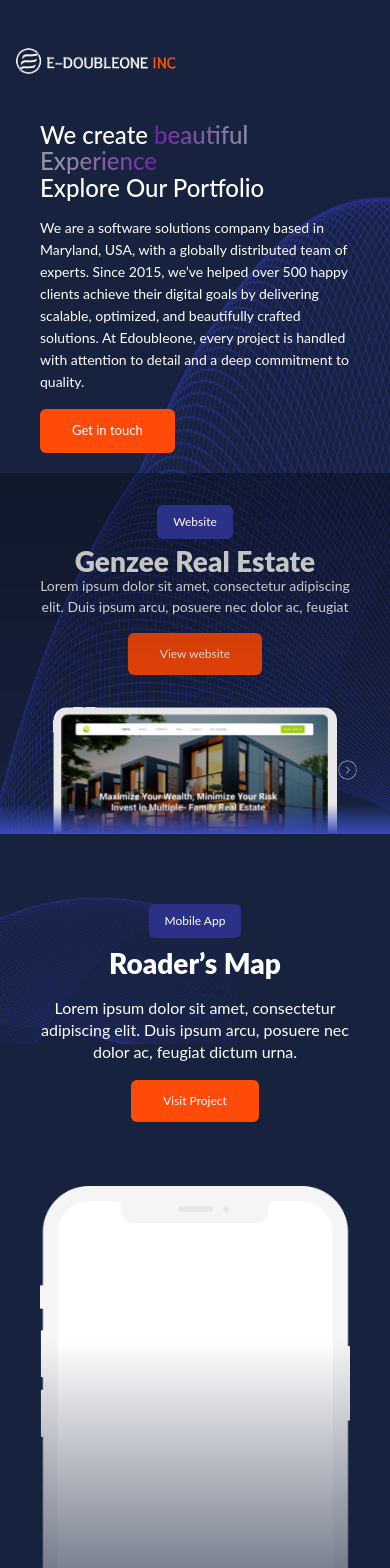
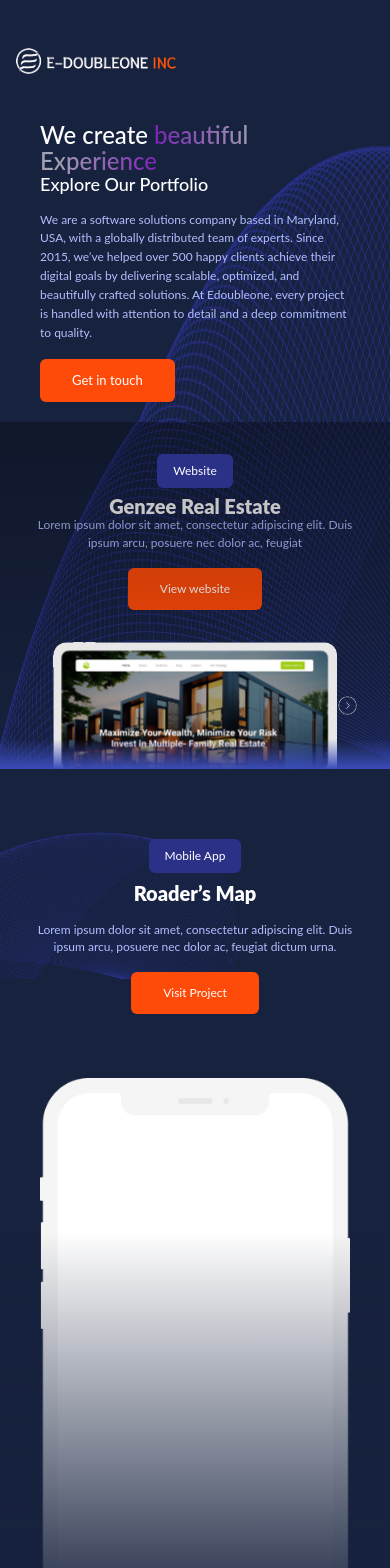
Before and after one commit to qutesly/E-DOUBLEONE-INC, a React (Create React App) app: page / in a window 390 px wide. Shown: the top 1568 px of the page. Built offline with nearby package versions, Linux system fonts and the light colour scheme; some icons are missing.

Commit message:
first commit

```diff
--- a/src/components/Home/Card.component.jsx
+++ b/src/components/Home/Card.component.jsx
@@ -13,8 +13,8 @@
       {...props}
     >
       <img className="w-full rounded-xl" src={src} alt={title} />
-      <h2 className="text-[24px] font-[900]">{title}</h2>
-      <p className="text-[17px] font-[400] leading-[22px]">{details}</p>
+      <h2 className="text-[20px] font-[900]">{title}</h2>
+      <p className="text-[12px] md:text-[18px] font-[400] leading-[15px] md:leading-[22px]">{details}</p>
 
       {/* ✅ Button group aligned and wrapped correctly */}
       <div className="flex flex-wrap gap-3 mt-auto">
--- a/src/components/Home/Hero.component.jsx
+++ b/src/components/Home/Hero.component.jsx
@@ -35,11 +35,11 @@
             </span>{" "}
           </h1>
 
-            <h1 className="text-[24px] md:text-[60px] leading-[110%] font-[500] mb-4" data-aos="slide-right" >
+            <h1 className="text-[18px] md:text-[60px] leading-[110%] font-[500] mb-4" data-aos="slide-right" >
             Explore Our Portfolio
           </h1>
 
-          <p className="w-full text-[14px] md:text-[20px] font-[400] leading-[157%] lg:w-[709px] mb-4 md:mb-0">
+          <p className="w-full text-[12px] text-[#B4BEFF] md:text-[20px] font-[400] leading-[157%] lg:w-[709px] mb-4 md:mb-0">
             We are a software solutions company based in Maryland, USA, with a
             globally distributed team of experts. Since 2015, we’ve helped over
             500 happy clients achieve their digital goals by delivering
--- a/src/components/Home/Section1.component.jsx
+++ b/src/components/Home/Section1.component.jsx
@@ -69,12 +69,12 @@
           Website
         </button>
         <h1
-          className="text-[28px] lg:text-[60px] leading-[100%] font-[900]"
-          data-aos="zoom-in-up"
+          className="text-[20px] lg:text-[60px] leading-[100%] font-[900]"
+          data-aos="slide-left"
         >
           Genzee Real Estate
         </h1>
-        <p className="text-[14px] w-full sm:w-full md:w-[654px] md:text-[20px] mb-4 flex flex-wrap">
+        <p className="text-[12px] text-[#B4BEFF] w-full sm:w-full md:w-[654px] md:text-[20px] mb-4 flex flex-wrap">
           Lorem ipsum dolor sit amet, consectetur adipiscing elit. Duis ipsum
           arcu, posuere nec dolor ac, feugiat
         </p>
@@ -103,12 +103,12 @@
         {/* Image container with Union bg */}
         <div className="w-[400px] md:w-[1114px] relative flex items-center justify-center">
           <img
-            className="w-full"
+            className="w-full h-[]"
             src="./images/Union.png"
             alt=""
             data-aos="zoom-in-up"
           />
-          <div className="absolute top-1/2 left-1/2 w-[100%] aspect-[1/1] transform -translate-x-1/2 -translate-y-1/2 flex items-center justify-center px-2 md:px-8 pt-2 md:pt-8 overflow-hidden">
+          <div className="absolute h-full top-1/2 left-1/2 w-[100%] aspect-[1/1] transform -translate-x-1/2 -translate-y-1/2 flex items-center justify-center px-2 md:px-8 pt-2 md:pt-8 overflow-hidden">
             <img
               key={current}
               className="w-full h-full object-contain rounded-lg "
--- a/src/components/Home/Section2.component.jsx
+++ b/src/components/Home/Section2.component.jsx
@@ -27,7 +27,7 @@
             </button>
 
             {/* Title */}
-            <h1 className="text-[28px] sm:text-[34px] lg:text-[60px] font-[900] leading-tight mb-4 break-words">
+            <h1 className="text-[20px] sm:text-[34px] lg:text-[60px] font-[900] leading-tight mb-4 break-words">
               {" "}
               {/* ✅ break-words prevents overflow */}
               Roader’s Map
@@ -39,13 +39,13 @@
             </button>
 
             {/* Description */}
-            <p className="text-[16px] sm:text-[18px] lg:text-[24px] mb-4 leading-[1.4] break-words">
+            <p className="text-[12px] sm:text-[18px] text-[#B4BEFF] lg:text-[24px] mb-4 leading-[1.4] break-words">
               Lorem ipsum dolor sit amet, consectetur adipiscing elit. Duis
               ipsum arcu, posuere nec dolor ac, feugiat dictum urna.
             </p>
 
             {/* CTA Button */}
-            <CustomButton title="Visit Project" className="mb-6" />
+            <CustomButton title="Visit Project" className="mb-6" href="https://roadersmap.com/" />
           </div>
           {/* Right Image */}
           <div className="md:max-w-none px-2">
--- a/src/components/Home/Section3.component.jsx
+++ b/src/components/Home/Section3.component.jsx
@@ -19,7 +19,7 @@
   </div>
 
   <div className="flex flex-col text-white mt-[3rem] md:mt-[10rem] px-6 sm:px-10 md:px-20 lg:px-40 mb-5 z-50">
-    <h1 className="text-[34px] lg:text-[60px] font-[900] text-start leading-[36px] md:leading-[75px] mt-8 mb-4 w-full max-w-[606px]">
+    <h1 className="text-[20px] lg:text-[60px] font-[900] text-start leading-[36px] md:leading-[75px] mt-8 mb-4 w-full max-w-[606px]">
       More Projects From our Archive
     </h1>
 
@@ -27,42 +27,42 @@
       {/** Example of one refactored card: */}
       <CardComponent
         title="OverSabi Nurse"
-        href="https://www.ejirokitchen.com/"
+        href="https://oversabinurse.com/"
         src="./images/oversabi-project.png"
         details="Lorem ipsum dolor sit amet, consectetur adipiscing elit. Duis ipsum arcu, posuere nec dolor ac, feugiat dictum urna."
         data-aos="slide-right"
       />
       <CardComponent
         title="Genzee Real Estate"
-        href="http://firstclassfinserve.com/"
+        href="/"
         src="./images/genzee-project.png"
         details="Lorem ipsum dolor sit amet, consectetur adipiscing elit. Duis ipsum arcu, posuere nec dolor ac, feugiat dictum urna."
         data-aos="slide-left"
       />
       <CardComponent
         title="Ejiro's Kitchen"
-        href="https://roadersmap.com/"
+        href="https://www.ejirokitchen.com/"
         src="./images/ejiro-project.png"
         details="Lorem ipsum dolor sit amet, consectetur adipiscing elit. Duis ipsum arcu, posuere nec dolor ac, feugiat dictum urna."
         data-aos="fade-down-left"
       />
       <CardComponent
         title="First Class Financial"
-        href=""
+        href="http://firstclassfinserve.com/"
         src="./images/first-class-project.png"
         details="Lorem ipsum dolor sit amet, consectetur adipiscing elit. Duis ipsum arcu, posuere nec dolor ac, feugiat dictum urna."
         data-aos="fade-down-right"
       />
       <CardComponent
         title="Memscepter"
-        href=""
+        href="/"
         src="./images/memscepter-project.png"
         details="Lorem ipsum dolor sit amet, consectetur adipiscing elit. Duis ipsum arcu, posuere nec dolor ac, feugiat dictum urna."
         data-aos="zoom-in-left"
       />
       <CardComponent
         title="Summit Alliance"
-        href=""
+        href="/"
         src="./images/summit-project.png"
         details="Lorem ipsum dolor sit amet, consectetur adipiscing elit. Duis ipsum arcu, posuere nec dolor ac, feugiat dictum urna."
         data-aos="zoom-in-right"
--- a/src/components/Navbar.jsx
+++ b/src/components/Navbar.jsx
@@ -22,7 +22,7 @@
             fixed md:static top-0 right-0
             w-64 md:w-auto h-full md:h-auto
             flex flex-col md:flex-row items-start md:items-center
-            bg-[#283082] md:bg-transparent text-white z-[100]
+            bg-[#283082] md:bg-transparent text-white z-[500]
             transition-transform duration-300 ease-in-out
             ${menuOpen ? 'translate-x-0' : 'translate-x-full'}
             md:translate-x-0
```
